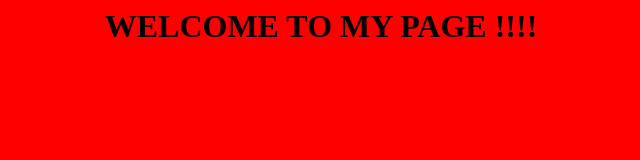
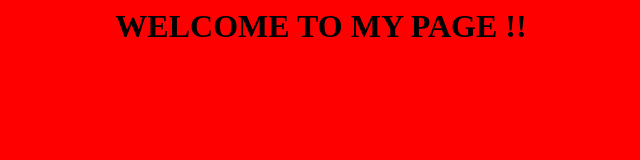
Before and after one commit to milindverma13/kube_code, a plain HTML site: page index.html in a window 1280 px wide. Shown: the whole page, without its empty margins (319-959 px from the left). Drawn offline with Linux system fonts and the light colour scheme.

Commit message:
Update index.html

```diff
--- a/index.html
+++ b/index.html
@@ -1,3 +1,3 @@
 <body bgcolor="red">
-  <h1><center>WELCOME TO MY PAGE !!!!</center></h1>
+  <h1><center>WELCOME TO MY PAGE !!</center></h1>
 </body>
```
